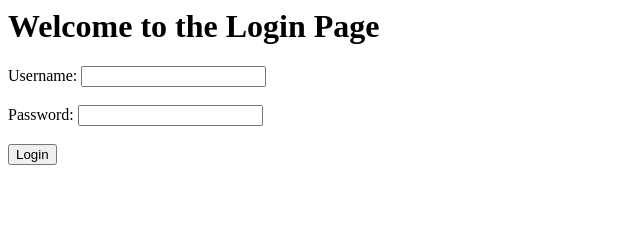
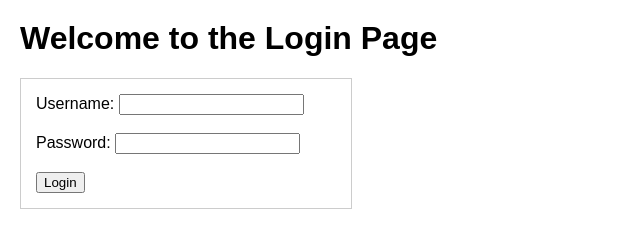
Before and after one commit to miguelsancor/gitflow-demo_2, a plain HTML site: page login.html in a window 1280 px wide. Shown: the whole page, without its empty margins (0-640 px from the left). Drawn offline with Linux system fonts and the light colour scheme.

Commit message:
style: add basic styles for login page

```diff
--- a/login.html
+++ b/login.html
@@ -14,3 +14,7 @@
    </form>
 </body>
 </html>
+<style>
+body { font-family: Arial, sans-serif; margin: 20px; }
+form { border: 1px solid #ccc; padding: 15px; width: 300px; }
+</style>
```
